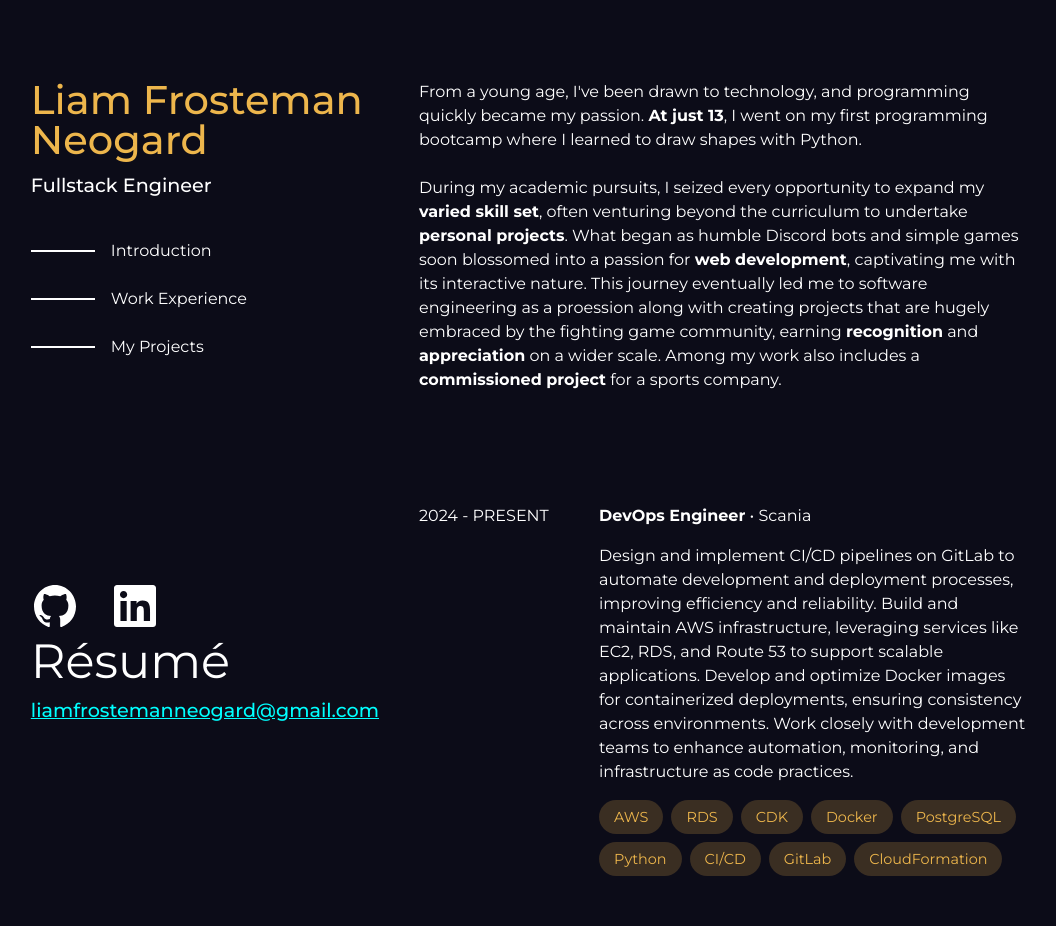
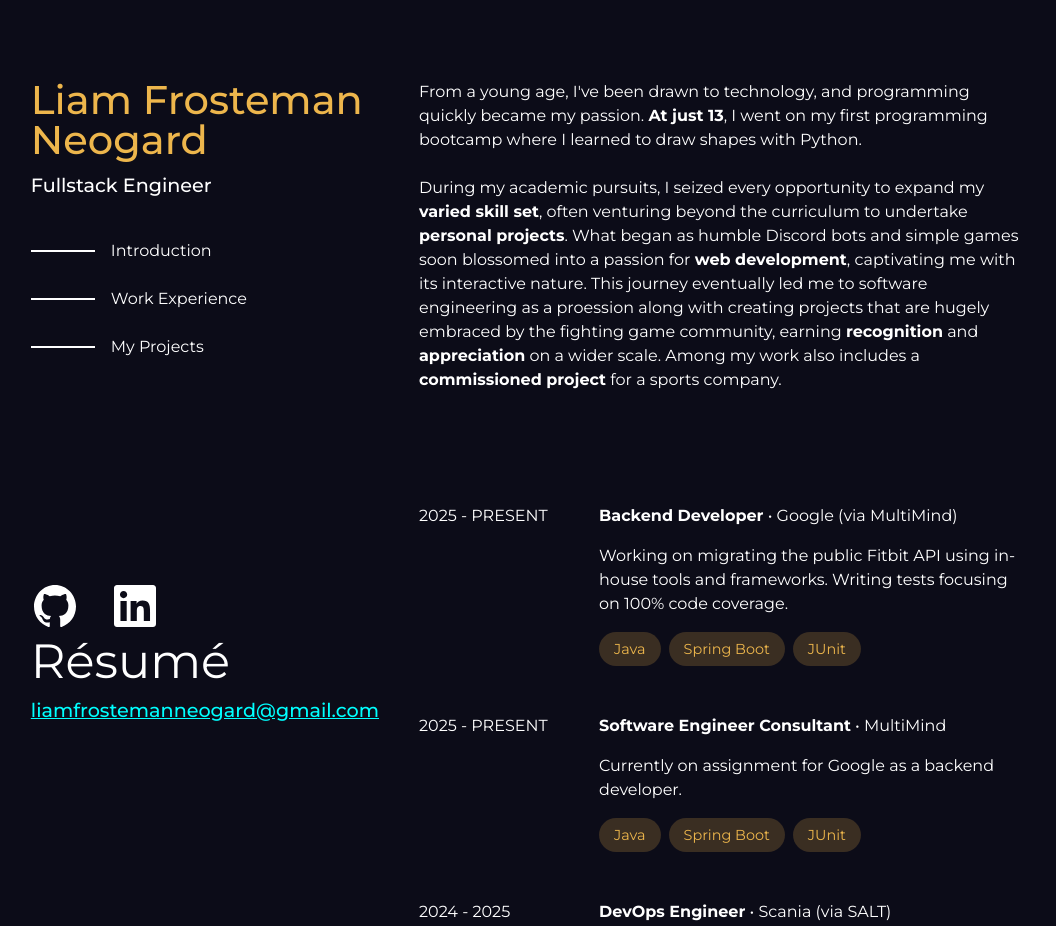
Before and after one commit to FrostemanNeogard/portfolio, a React (Vite) app: page / in a window 1280 px wide. Shown: the top 926 px of the page, without its empty margins (110-1166 px from the left). Built offline with nearby package versions, Linux system fonts and the light colour scheme; a web font is replaced by a local one.

Commit message:
Add new experiences

```diff
--- a/src/components/workExperiences/index.tsx
+++ b/src/components/workExperiences/index.tsx
@@ -6,16 +6,32 @@ export const WorkExperiences = () => {
   return (
     <Styled.WorkSection id="work-experience">
       <WorkArticle
+        startDate="2025"
+        endDate="present"
+        roleName="Backend Developer"
+        companyName="Google (via MultiMind)"
+        jobDescription="Working on migrating the public Fitbit API using in-house tools and frameworks. Writing tests focusing on 100% code coverage."
+        tags={["Java", "Spring Boot", "JUnit"]}
+      />
+      <WorkArticle
+        startDate="2025"
+        endDate="present"
+        roleName="Software Engineer Consultant"
+        companyName="MultiMind"
+        jobDescription="Currently on assignment for Google as a backend developer."
+        tags={["Java", "Spring Boot", "JUnit"]}
+      />
+      <WorkArticle
         startDate="2024"
-        endDate="present"
+        endDate="2025"
         roleName="DevOps Engineer"
-        companyName="Scania"
-        jobDescription="Design and implement CI/CD pipelines on GitLab to automate development
-          and deployment processes, improving efficiency and reliability. Build
-          and maintain AWS infrastructure, leveraging services like EC2, RDS,
-          and Route 53 to support scalable applications. Develop and optimize
+        companyName="Scania (via SALT)"
+        jobDescription="Designed and implemented CI/CD pipelines on GitLab to automate development
+          and deployment processes, improving efficiency and reliability. Built
+          and maintained AWS infrastructure, leveraging services like EC2, RDS,
+          and Route 53 to support scalable applications. Developed and optimized
           Docker images for containerized deployments, ensuring consistency
-          across environments. Work closely with development teams to enhance
+          across environments. Worked closely with development teams to enhance
           automation, monitoring, and infrastructure as code practices."
         tags={[
           "AWS",
@@ -33,7 +49,7 @@ export const WorkExperiences = () => {
         startDate="2024"
         endDate="2024"
         roleName="Lead Fullstack Engineer"
-        companyName="Klimra"
+        companyName="Klimra (via SALT)"
         jobDescription="Led the end-to-end development of Klimra's public-facing website and
           initial backend infrastructure during a one-month contract via SALT. Built a modern,
           responsive frontend using React and Tailwind, ensuring a performant and accessible
@@ -53,9 +69,9 @@ export const WorkExperiences = () => {
       />
       <WorkArticle
         startDate="2024"
-        endDate="Present"
+        endDate="2025"
         roleName="Fullstack Software Engineer Consultant"
-        companyName="School of Applied Technology"
+        companyName="SALT - School of Applied Technology"
         jobDescription="Completed an intensive 13 week bootcamp, after which I got hired as a
           consultant where I've completed one short assignment at a small
           company and am currently on assignment at Scania as a DevOps engineer."
```
